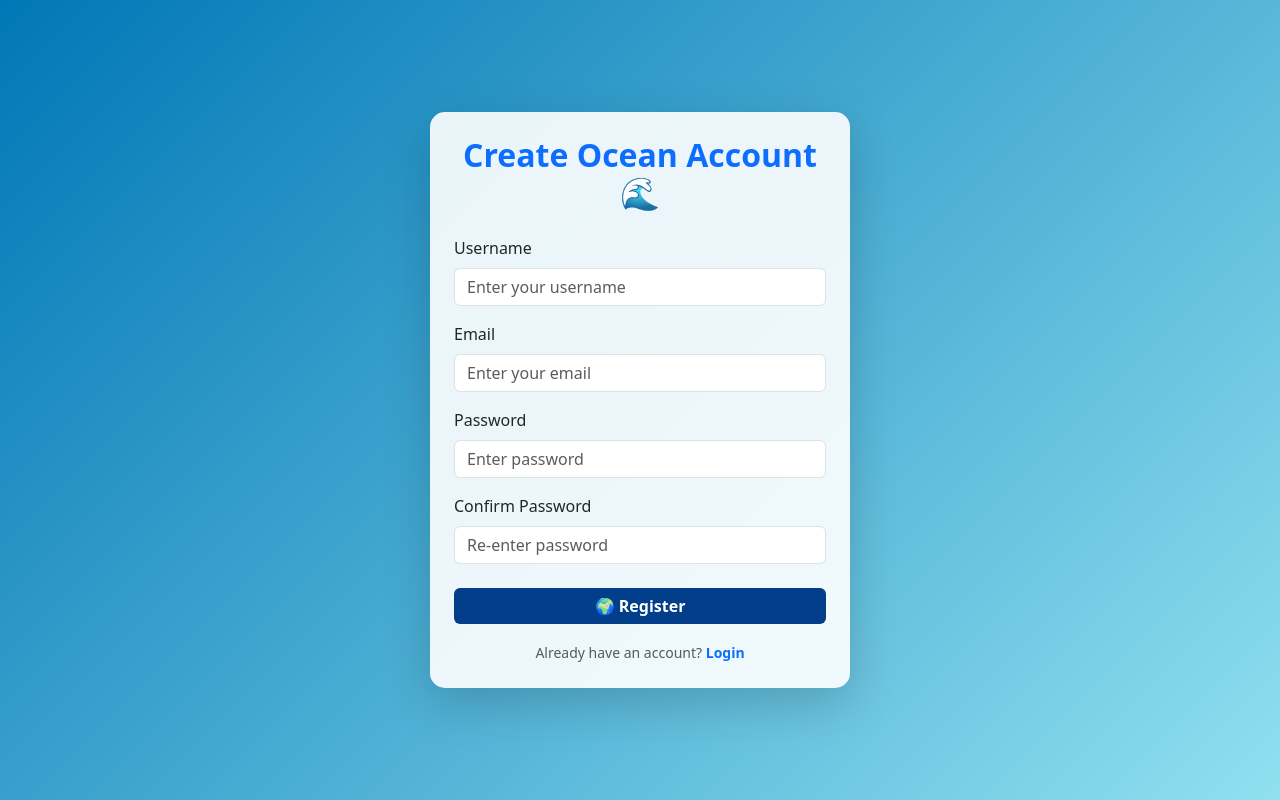
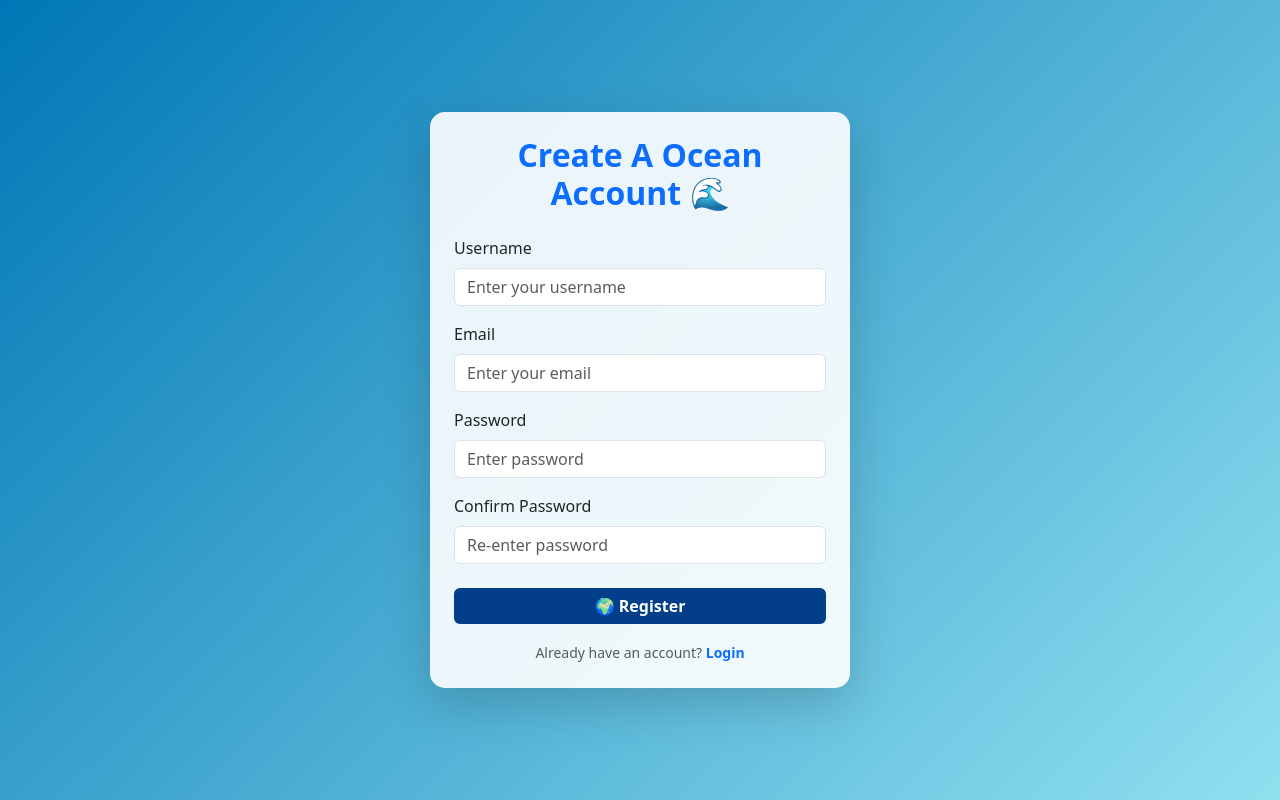
Before and after one commit to bhagyesh-y/Ocean_shop, a React (Vite) app in the folder frontend/: page /register in a window 1280 px wide. Built offline with nearby package versions, Linux system fonts and the light colour scheme.

Commit message:
made some changes in ui

```diff
--- a/frontend/src/pages/Dashboard.jsx
+++ b/frontend/src/pages/Dashboard.jsx
@@ -19,7 +19,7 @@ const Dashboard = () => {
     useEffect(() => {
         setTimeout(() => setAtlanticFade(true), 150)
     })
-    // 🔹 Fetch recent paid orders
+    //  Fetch recent paid orders
     useEffect(() => {
         const fetchRecentOrders = async () => {
             try {
@@ -152,7 +152,7 @@ const Dashboard = () => {
                     )}
                 </div>
 
-                {/* 🌊 Cart Summary */}
+                {/* Cart Summary */}
                 <div
                     className="card border-0 shadow-lg text-center p-4"
                     style={{
--- a/frontend/src/pages/Register.jsx
+++ b/frontend/src/pages/Register.jsx
@@ -70,7 +70,7 @@ const Register = () => {
                 }}
             >
                 <h2 className="text-center mb-4 fw-bold text-primary">
-                    Create Ocean Account 🌊
+                    Create A  Ocean Account 🌊
                 </h2>
 
                 {errorWave && (
```
Also changed, not shown: frontend/src/pages/Cart.jsx (+4 -4 lines), 1 other file (tests, documents, lock files or other folders).
